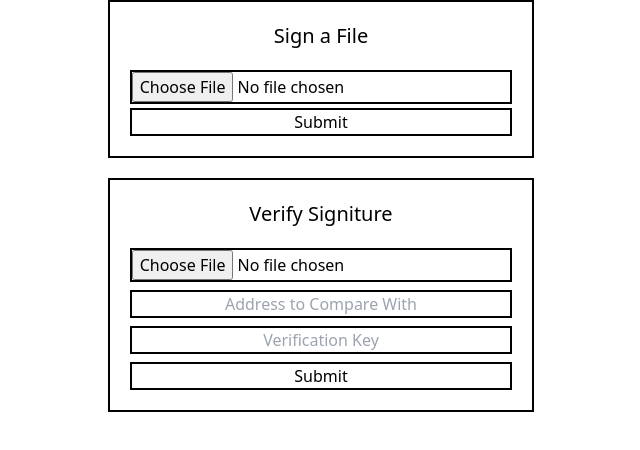
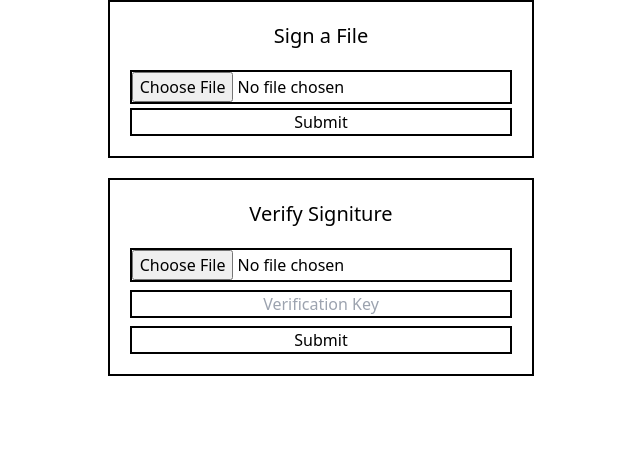
Before and after one commit to Novelty-Today/Novelty-Code-Signing, a React (Create React App) app in the folder front/: page / in a window 1280 px wide. Shown: the top 450 px of the page, without its empty margins (319-959 px from the left). Built offline with nearby package versions, Linux system fonts and the light colour scheme; the HTML template or start-up script is replaced by a standard one.

Commit message:
remove address requirement

```diff
--- a/front/src/components/Form.tsx
+++ b/front/src/components/Form.tsx
@@ -88,14 +88,10 @@ const OnSubmitSign = async (
 
 const OnSubmitVerify = async (
   fileToVerifyRef: RefObject<HTMLInputElement>,
-  addressToVerify: string,
   verificationKey: string,
   e: FormEvent
 ) => {
   e.preventDefault();
-  const trueAdress = (
-    /^0x/.test(addressToVerify) ? addressToVerify : `0x${addressToVerify}`
-  ).toLowerCase();
   if (!/^[0-9]+$/.test(verificationKey)) {
     alert("Invalid verification key");
     return;
@@ -118,9 +114,8 @@ const OnSubmitVerify = async (
     alert("Invalid verification key");
   }
   const ipfsHash = getHashFromURI(response.URI);
-  const ipfsResponse = (
-    await axios.get(`https://gateway.pinata.cloud/ipfs/${ipfsHash}`)
-  ).data;
+  const ipfsResponse = (await axios.get(`https://dweb.link/ipfs/${ipfsHash}`))
+    .data;
   console.log(ipfsResponse);
   const dataArray = await fileToVerifyRef.current!.files[0].arrayBuffer();
   const buffer = Buffer.from(dataArray);
@@ -130,8 +125,7 @@ const OnSubmitVerify = async (
       method: "personal_ecRecover",
       params: [msg, ipfsResponse.signature],
     });
-    if (signedAddress === trueAdress) alert("verification succeeded");
-    else alert("verification failed");
+    alert(`Verification succeeded!\n${signedAddress} has signed this file.\n`);
   } catch (e) {
     alert("verification failed");
   }
@@ -140,7 +134,6 @@ const OnSubmitVerify = async (
 export const Form = () => {
   const fileToSignRef = useRef<HTMLInputElement>(null);
   const fileToVerifyRef = useRef<HTMLInputElement>(null);
-  const addressToVerifyRef = useRef<HTMLInputElement>(null);
   const verificationKeyRef = useRef<HTMLInputElement>(null);
 
   const [isSignerLoading, setIsSignerLoading] = useState(false);
@@ -195,7 +188,6 @@ export const Form = () => {
               setIsVerifierLoading(true);
               await OnSubmitVerify(
                 fileToVerifyRef,
-                addressToVerifyRef.current!.value,
                 verificationKeyRef.current!.value,
                 e
               );
@@ -207,12 +199,6 @@ export const Form = () => {
           <input
             type="file"
             ref={fileToVerifyRef}
-            className="border-solid border-black border-2 text-center"
-          />
-          <input
-            type="text"
-            ref={addressToVerifyRef}
-            placeholder="Address to Compare With"
             className="border-solid border-black border-2 text-center"
           />
           <input
```
